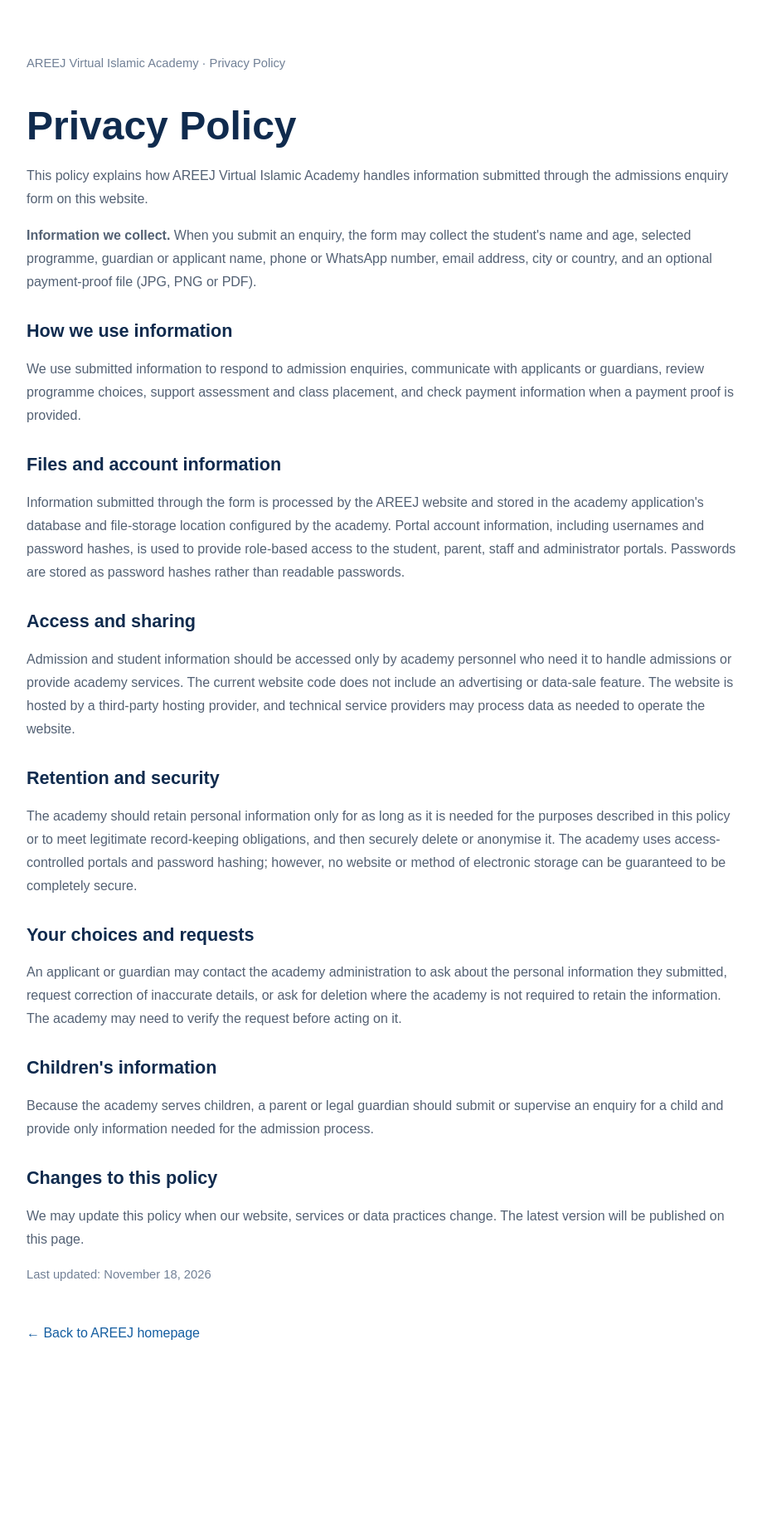
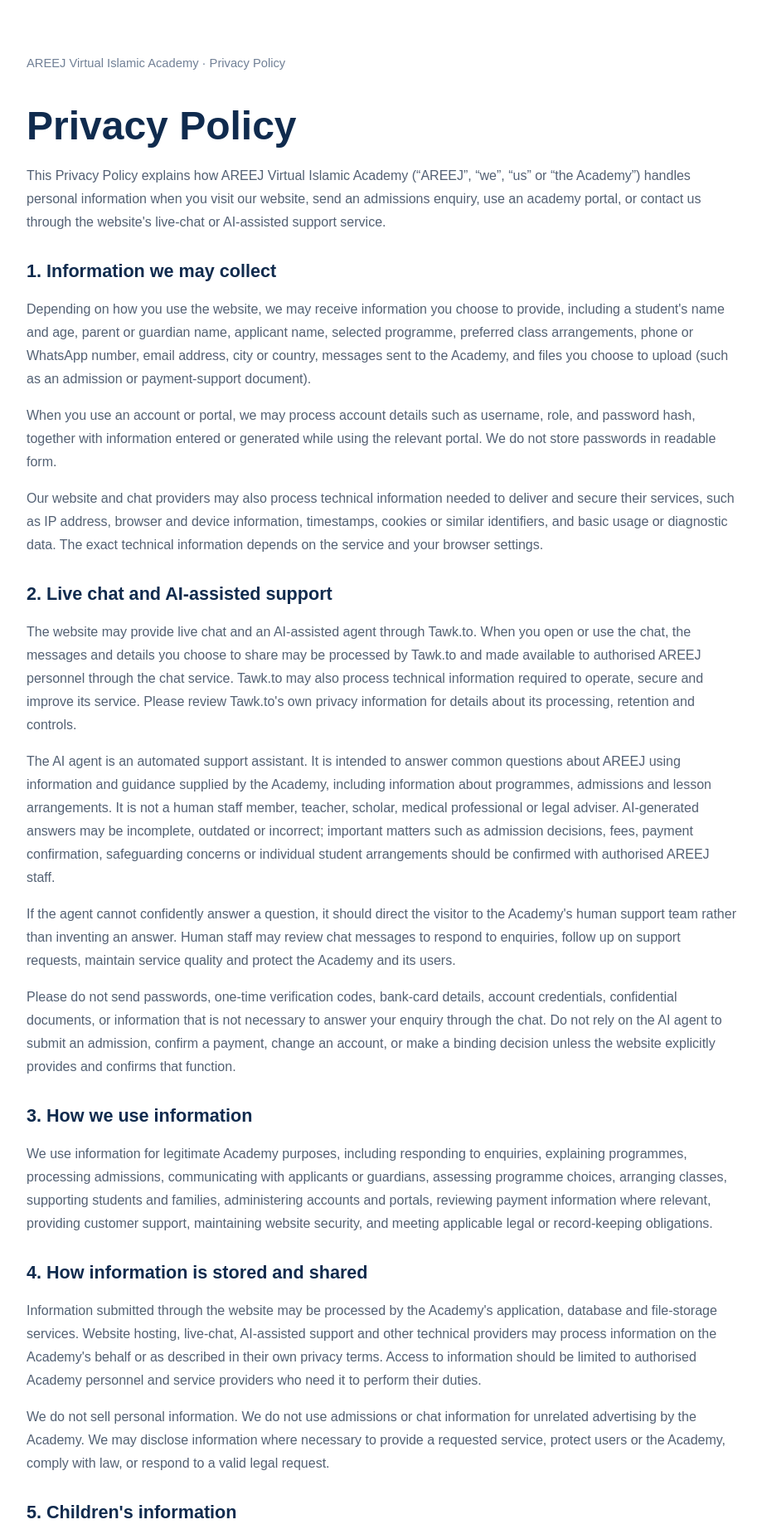
Before and after one commit to fadilu439/areej-virtual-islamic-academy, a Flask app: page /privacy in a window 1280 px wide. Shown: the top 1855 px of the page at 83% size, without its empty margins (180-1099 px from the left). Before the commit the page ends 1615 px from the top, so only its background shows below. Run offline with Flask 3, Linux system fonts and the light colour scheme.

Commit message:
Update Privacy Policy for AI-assisted support
Expand privacy disclosures for portals, Tawk.to live chat and AI-assisted support.

```diff
--- a/templates/privacy.html
+++ b/templates/privacy.html
@@ -4,7 +4,7 @@
   <meta charset="utf-8">
   <meta name="viewport" content="width=device-width,initial-scale=1">
   <title>Privacy Policy | AREEJ Virtual Islamic Academy</title>
-  <meta name="description" content="How AREEJ Virtual Islamic Academy collects, uses and protects admission enquiry information.">
+  <meta name="description" content="How AREEJ Virtual Islamic Academy handles information submitted through admissions forms, student portals and live chat or AI-assisted support.">
   <link rel="stylesheet" href="{{ url_for('static', filename='css/public.css') }}">
   <style>
     .privacy-wrap{max-width:900px;margin:64px auto;padding:0 22px 72px;color:#243247;line-height:1.75}
@@ -21,23 +21,42 @@
   <main class="privacy-wrap">
     <p class="updated">AREEJ Virtual Islamic Academy · Privacy Policy</p>
     <h1>Privacy Policy</h1>
-    <p>This policy explains how AREEJ Virtual Islamic Academy handles information submitted through the admissions enquiry form on this website.</p>
-    <p><strong>Information we collect.</strong> When you submit an enquiry, the form may collect the student's name and age, selected programme, guardian or applicant name, phone or WhatsApp number, email address, city or country, and an optional payment-proof file (JPG, PNG or PDF).</p>
-    <h2>How we use information</h2>
-    <p>We use submitted information to respond to admission enquiries, communicate with applicants or guardians, review programme choices, support assessment and class placement, and check payment information when a payment proof is provided.</p>
-    <h2>Files and account information</h2>
-    <p>Information submitted through the form is processed by the AREEJ website and stored in the academy application's database and file-storage location configured by the academy. Portal account information, including usernames and password hashes, is used to provide role-based access to the student, parent, staff and administrator portals. Passwords are stored as password hashes rather than readable passwords.</p>
-    <h2>Access and sharing</h2>
-    <p>Admission and student information should be accessed only by academy personnel who need it to handle admissions or provide academy services. The current website code does not include an advertising or data-sale feature. The website is hosted by a third-party hosting provider, and technical service providers may process data as needed to operate the website.</p>
-    <h2>Retention and security</h2>
-    <p>The academy should retain personal information only for as long as it is needed for the purposes described in this policy or to meet legitimate record-keeping obligations, and then securely delete or anonymise it. The academy uses access-controlled portals and password hashing; however, no website or method of electronic storage can be guaranteed to be completely secure.</p>
-    <h2>Your choices and requests</h2>
-    <p>An applicant or guardian may contact the academy administration to ask about the personal information they submitted, request correction of inaccurate details, or ask for deletion where the academy is not required to retain the information. The academy may need to verify the request before acting on it.</p>
-    <h2>Children's information</h2>
-    <p>Because the academy serves children, a parent or legal guardian should submit or supervise an enquiry for a child and provide only information needed for the admission process.</p>
-    <h2>Changes to this policy</h2>
-    <p>We may update this policy when our website, services or data practices change. The latest version will be published on this page.</p>
-    <p class="updated">Last updated: November 18, 2026</p>
+    <p>This Privacy Policy explains how AREEJ Virtual Islamic Academy (“AREEJ”, “we”, “us” or “the Academy”) handles personal information when you visit our website, send an admissions enquiry, use an academy portal, or contact us through the website's live-chat or AI-assisted support service.</p>
+
+    <h2>1. Information we may collect</h2>
+    <p>Depending on how you use the website, we may receive information you choose to provide, including a student's name and age, parent or guardian name, applicant name, selected programme, preferred class arrangements, phone or WhatsApp number, email address, city or country, messages sent to the Academy, and files you choose to upload (such as an admission or payment-support document).</p>
+    <p>When you use an account or portal, we may process account details such as username, role, and password hash, together with information entered or generated while using the relevant portal. We do not store passwords in readable form.</p>
+    <p>Our website and chat providers may also process technical information needed to deliver and secure their services, such as IP address, browser and device information, timestamps, cookies or similar identifiers, and basic usage or diagnostic data. The exact technical information depends on the service and your browser settings.</p>
+
+    <h2>2. Live chat and AI-assisted support</h2>
+    <p>The website may provide live chat and an AI-assisted agent through Tawk.to. When you open or use the chat, the messages and details you choose to share may be processed by Tawk.to and made available to authorised AREEJ personnel through the chat service. Tawk.to may also process technical information required to operate, secure and improve its service. Please review Tawk.to's own privacy information for details about its processing, retention and controls.</p>
+    <p>The AI agent is an automated support assistant. It is intended to answer common questions about AREEJ using information and guidance supplied by the Academy, including information about programmes, admissions and lesson arrangements. It is not a human staff member, teacher, scholar, medical professional or legal adviser. AI-generated answers may be incomplete, outdated or incorrect; important matters such as admission decisions, fees, payment confirmation, safeguarding concerns or individual student arrangements should be confirmed with authorised AREEJ staff.</p>
+    <p>If the agent cannot confidently answer a question, it should direct the visitor to the Academy's human support team rather than inventing an answer. Human staff may review chat messages to respond to enquiries, follow up on support requests, maintain service quality and protect the Academy and its users.</p>
+    <p>Please do not send passwords, one-time verification codes, bank-card details, account credentials, confidential documents, or information that is not necessary to answer your enquiry through the chat. Do not rely on the AI agent to submit an admission, confirm a payment, change an account, or make a binding decision unless the website explicitly provides and confirms that function.</p>
+
+    <h2>3. How we use information</h2>
+    <p>We use information for legitimate Academy purposes, including responding to enquiries, explaining programmes, processing admissions, communicating with applicants or guardians, assessing programme choices, arranging classes, supporting students and families, administering accounts and portals, reviewing payment information where relevant, providing customer support, maintaining website security, and meeting applicable legal or record-keeping obligations.</p>
+
+    <h2>4. How information is stored and shared</h2>
+    <p>Information submitted through the website may be processed by the Academy's application, database and file-storage services. Website hosting, live-chat, AI-assisted support and other technical providers may process information on the Academy's behalf or as described in their own privacy terms. Access to information should be limited to authorised Academy personnel and service providers who need it to perform their duties.</p>
+    <p>We do not sell personal information. We do not use admissions or chat information for unrelated advertising by the Academy. We may disclose information where necessary to provide a requested service, protect users or the Academy, comply with law, or respond to a valid legal request.</p>
+
+    <h2>5. Children's information</h2>
+    <p>AREEJ provides educational services to children as well as adults. A parent or legal guardian should submit or supervise an enquiry for a child and should share only information reasonably needed for the enquiry or educational service. Children should not provide passwords, contact details, private family information or other sensitive information to the AI agent or in public chat without a parent or guardian's involvement.</p>
+
+    <h2>6. Retention and security</h2>
+    <p>We aim to keep personal information only for as long as it is reasonably needed for the purposes described in this policy, to provide Academy services, resolve enquiries, maintain appropriate educational and financial records, or meet legal obligations. Retention periods may differ between the Academy's systems and third-party providers; please consult the relevant provider's privacy information for its retention practices.</p>
+    <p>We use measures such as role-based access controls and password hashing where supported by the application. No website, transmission method or electronic storage system can be guaranteed to be completely secure. Please use care when sharing information online.</p>
+
+    <h2>7. Your privacy choices and requests</h2>
+    <p>You may contact the Academy through the contact channels published on the AREEJ website to ask about personal information you have provided, request correction of inaccurate information, or request deletion where the Academy is not required to retain it. We may ask for reasonable information to verify your identity or authority before responding. Requests concerning information held by Tawk.to or another third-party provider may also need to be made directly to that provider under its privacy procedures.</p>
+
+    <h2>8. Third-party services and links</h2>
+    <p>The website may rely on third-party services, including hosting and live-chat providers. Those providers operate under their own terms and privacy notices. Links to third-party websites are provided for convenience; the Academy is not responsible for the privacy practices of websites it does not operate.</p>
+
+    <h2>9. Changes to this policy</h2>
+    <p>We may update this policy when our website, AI-assisted support, services or data practices change. The latest version will be published on this page. The “Last updated” date indicates when this page was most recently revised.</p>
+    <p class="updated">Last updated: November 26, 2026</p>
     <a class="privacy-back" href="{{ url_for('index') }}">← Back to AREEJ homepage</a>
   </main>
 </body>
```
